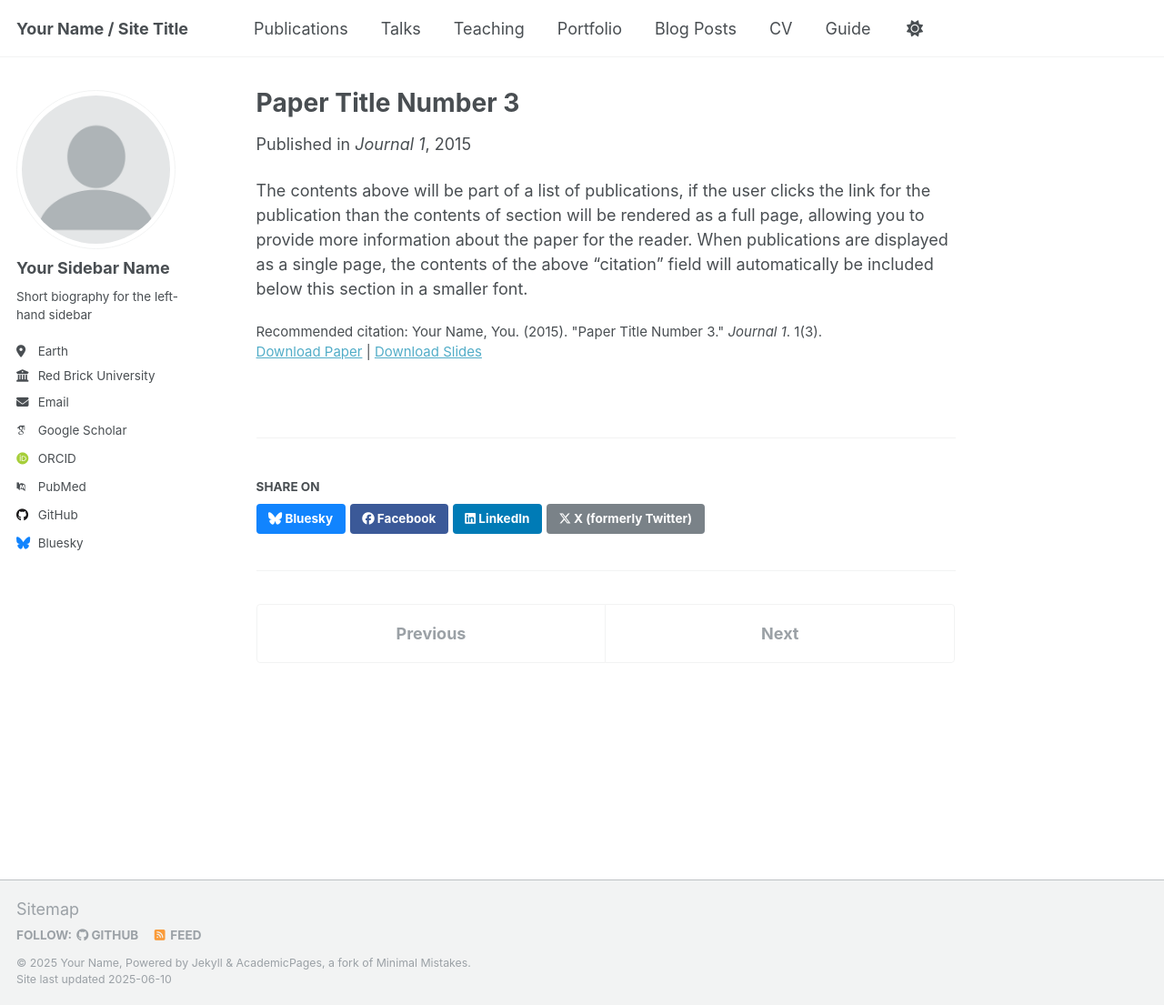
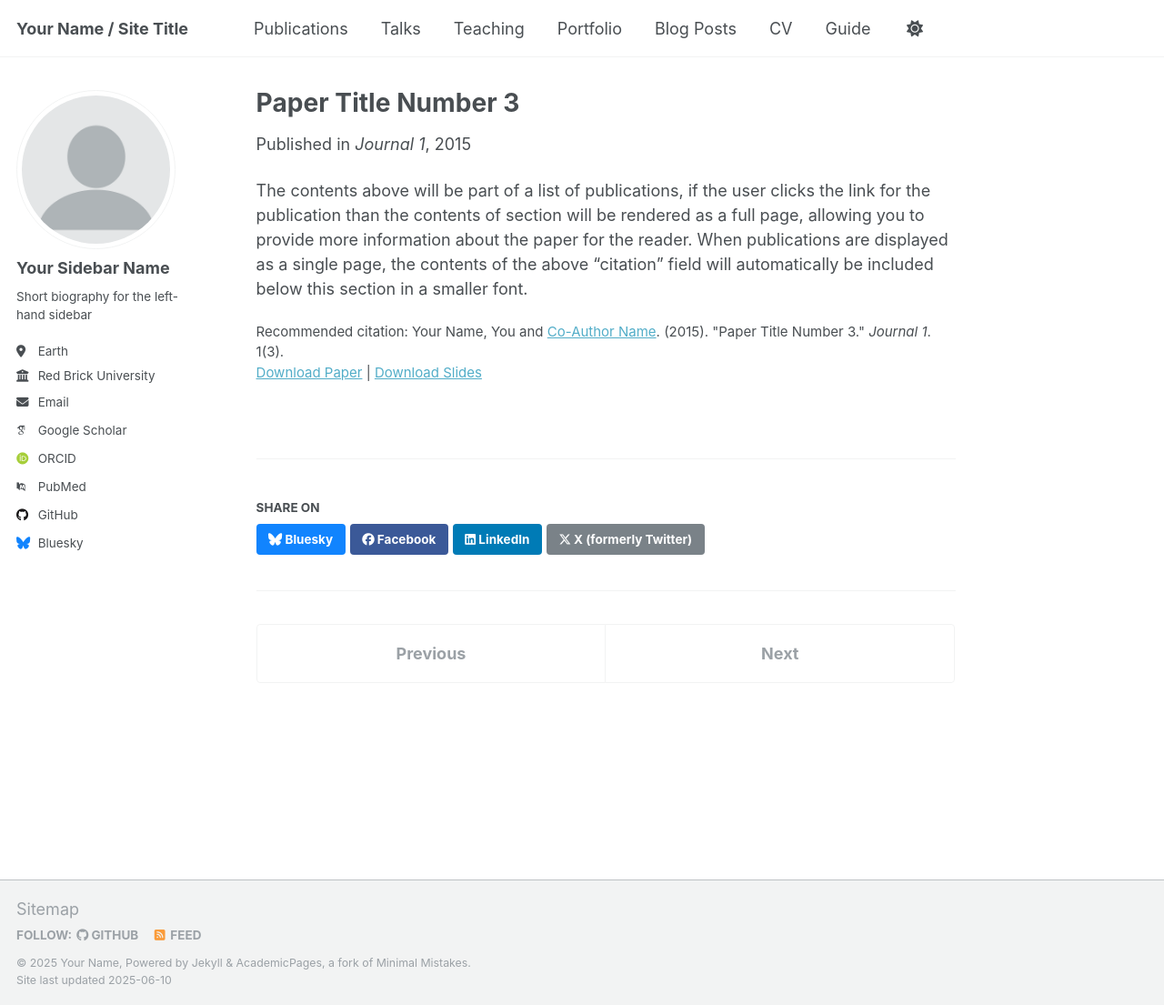
Before and after one commit to lorenzomariacasale/lorenzomariacasale.github.io, a Jekyll site: the page built from _publications/2015-10-01-paper-title-number-3.md, in a window 1280 px wide and 1105 px high. Shown: the whole window at 91% size. Built offline with Jekyll 4.4.1, drawn with Linux system fonts in a browser that asks for light colours; some web fonts are replaced.

Commit message:
First Trial on Website Co-author

```diff
--- a/_publications/2015-10-01-paper-title-number-3.md
+++ b/_publications/2015-10-01-paper-title-number-3.md
@@ -8,7 +8,7 @@
 venue: 'Journal 1'
 slidesurl: 'http://academicpages.github.io/files/slides3.pdf'
 paperurl: 'http://academicpages.github.io/files/paper3.pdf'
-citation: 'Your Name, You. (2015). &quot;Paper Title Number 3.&quot; <i>Journal 1</i>. 1(3).'
+citation: 'Your Name, You and <a href="https://sites.google.com/nyu.edu/lucavitale/">Co-Author Name</a>. (2015). &quot;Paper Title Number 3.&quot; <i>Journal 1</i>. 1(3).'
 ---
 
 The contents above will be part of a list of publications, if the user clicks the link for the publication than the contents of section will be rendered as a full page, allowing you to provide more information about the paper for the reader. When publications are displayed as a single page, the contents of the above "citation" field will automatically be included below this section in a smaller font.
```
